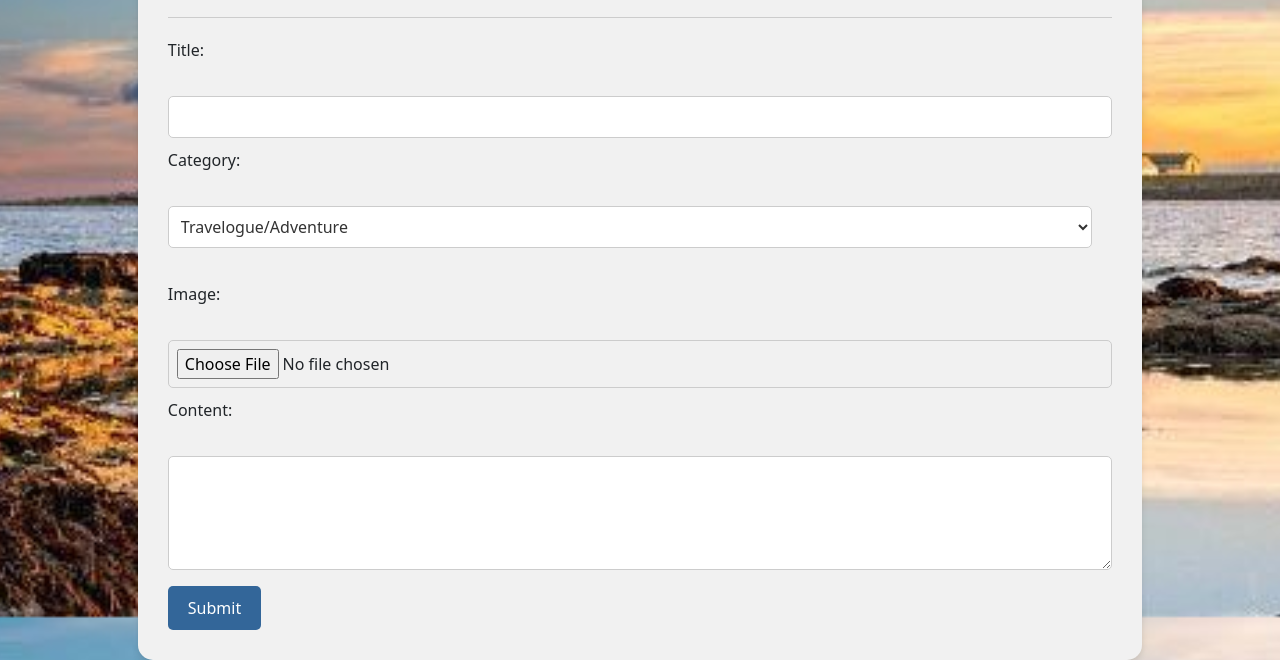
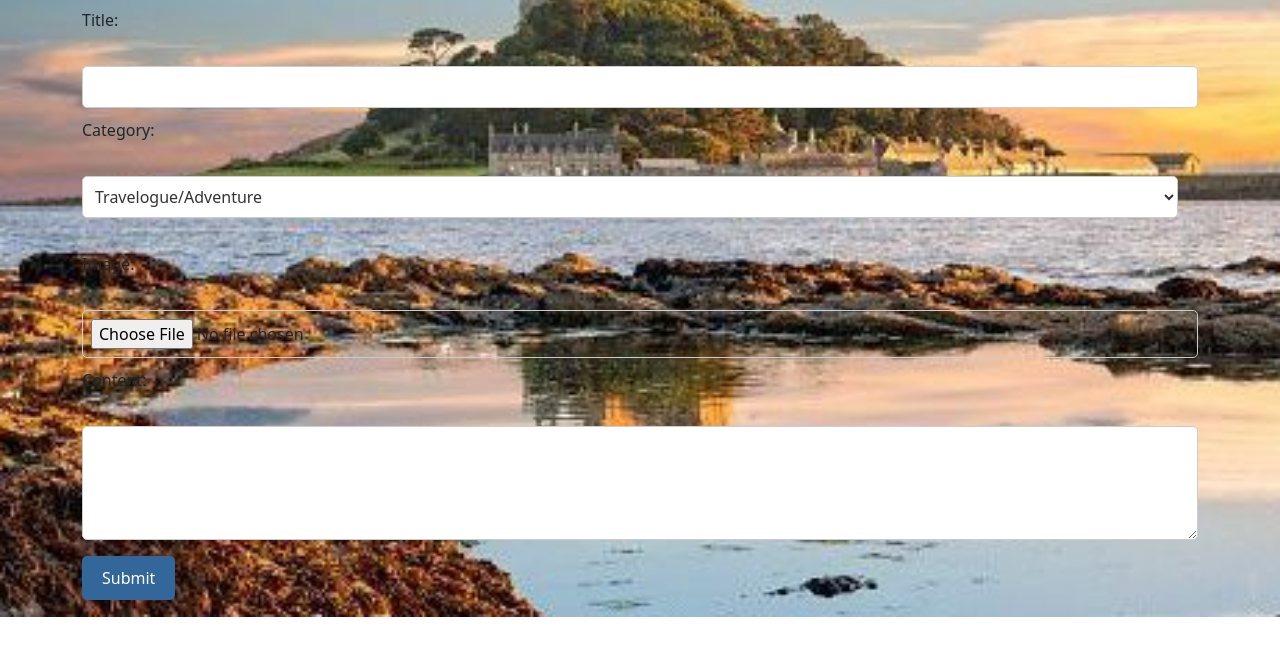
Before and after one commit to ginidino/il74.github.io, a plain HTML site: page create_story.html in a window 1280 px wide. Shown: the part 183-843 px from the top of the page. After the commit the page ends 800 px from the top, so only its background shows below. Drawn offline with nearby package versions, Linux system fonts and the light colour scheme; a web font is replaced by a local one.

Commit message:
Update story.css

```diff
--- a/css/story.css
+++ b/css/story.css
@@ -19,15 +19,6 @@ body {
 
 h1 {
     text-align: center;
-}
-
-.window {
-    background-color: #f1f1f1;
-    width: 90%;
-    margin: 0 auto;
-    padding: 30px;
-    border-radius: 15px;
-    box-shadow: 0 4px 6px rgba(0, 0, 0, 0.1);
 }
 
 .header {
```
